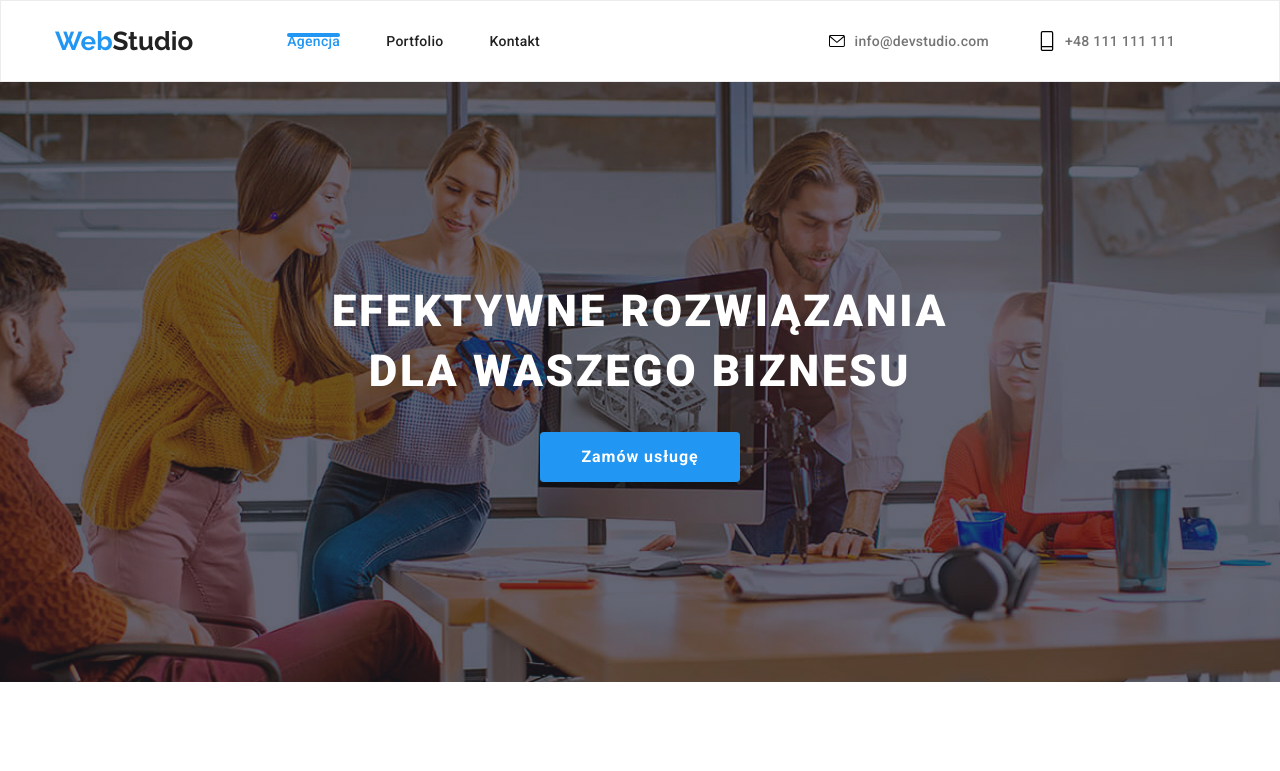
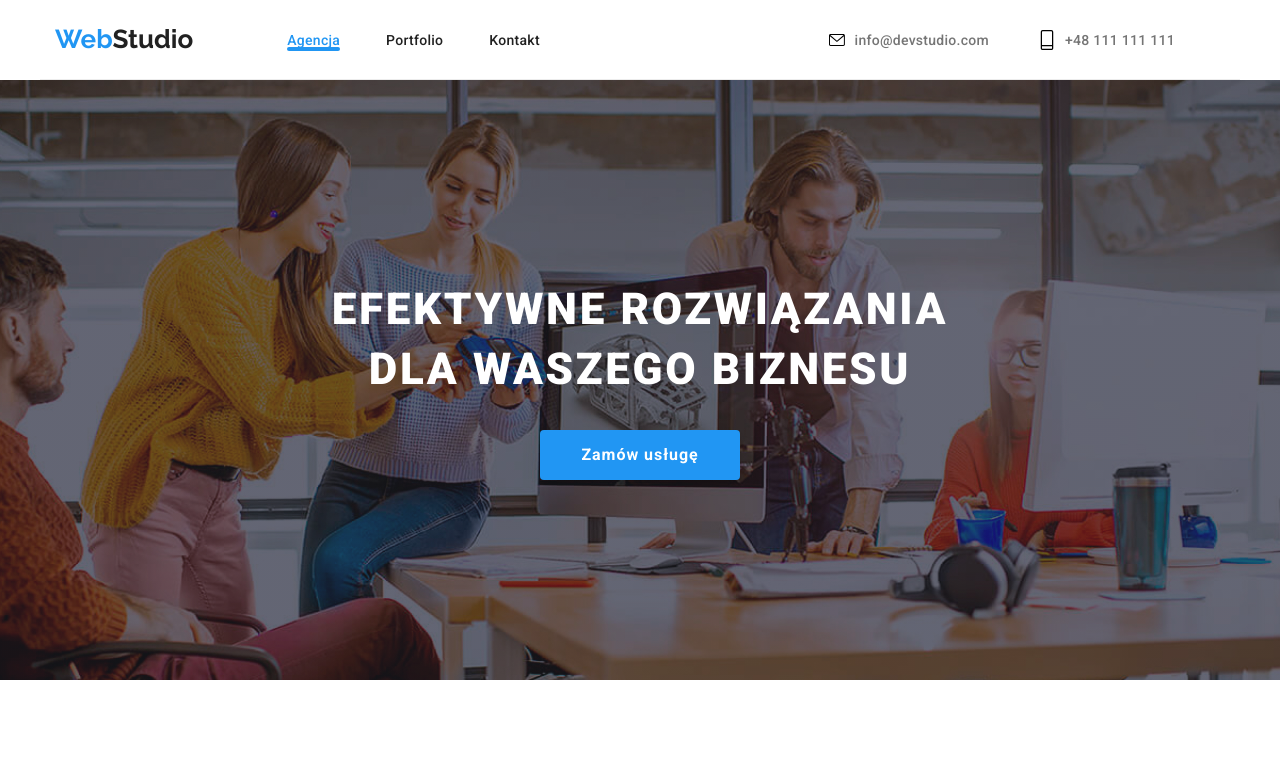
Before and after one commit to rafalmisko/goit-markup-hw-05, a plain HTML site: page index.html in a window 1280 px wide. Shown: the top 771 px of the page. Drawn offline with nearby package versions, Linux system fonts and the light colour scheme.

Commit message:
border-bottom changed

```diff
--- a/css/styles.css
+++ b/css/styles.css
@@ -130,15 +130,13 @@ ul {
   align-items: center;
 }
 
-.header {
-  margin-bottom:
-  height: 0px;
-  border: 1px solid #ECECEC;
-}
 
 .header .container {
   display: flex;
   align-items: center;
+  border-bottom: 1px solid;
+  color: var(--header-color);
+
 }
 
 .navigation-menu {
@@ -181,14 +179,41 @@ ul {
 
 .current {
   position: relative;
-  magin-bottom: 32px;
-  border-radius: 2px;
+  color: var(--main-color-link-hover-focus);
+}
+
+/* .current:after {
+  position: relative;
+  display: block;
+  content: "";
   width: 53px;
   height: 4px;
-  color: var(--main-color-link-hover-focus);
-  background-color: var(--main-color-link-hover-focus);
+  margin-bottom: 30px;
+  background-color: #2196F3;
+  border-radius: 2px;
+} */
+
+.current:after {
+  position: absolute;
+  display: block;
+  content: "";
+  width: 53px;
+  height: 4px;
+  background-color: #2196F3;
+  border-radius: 2px;
+}
+
+/* .current:hover:after {
+  width: 100%;
 
 }
+ */
+.current:hover:after {
+  width: 100%;
+  margin-bottom: 23px;
+
+}
+
 
 /*========== NAV PHONE AND MAIL/ SOCIAL ICONS ==========*/
 
```
Also changed, not shown: index.html (+1 -1 lines).
